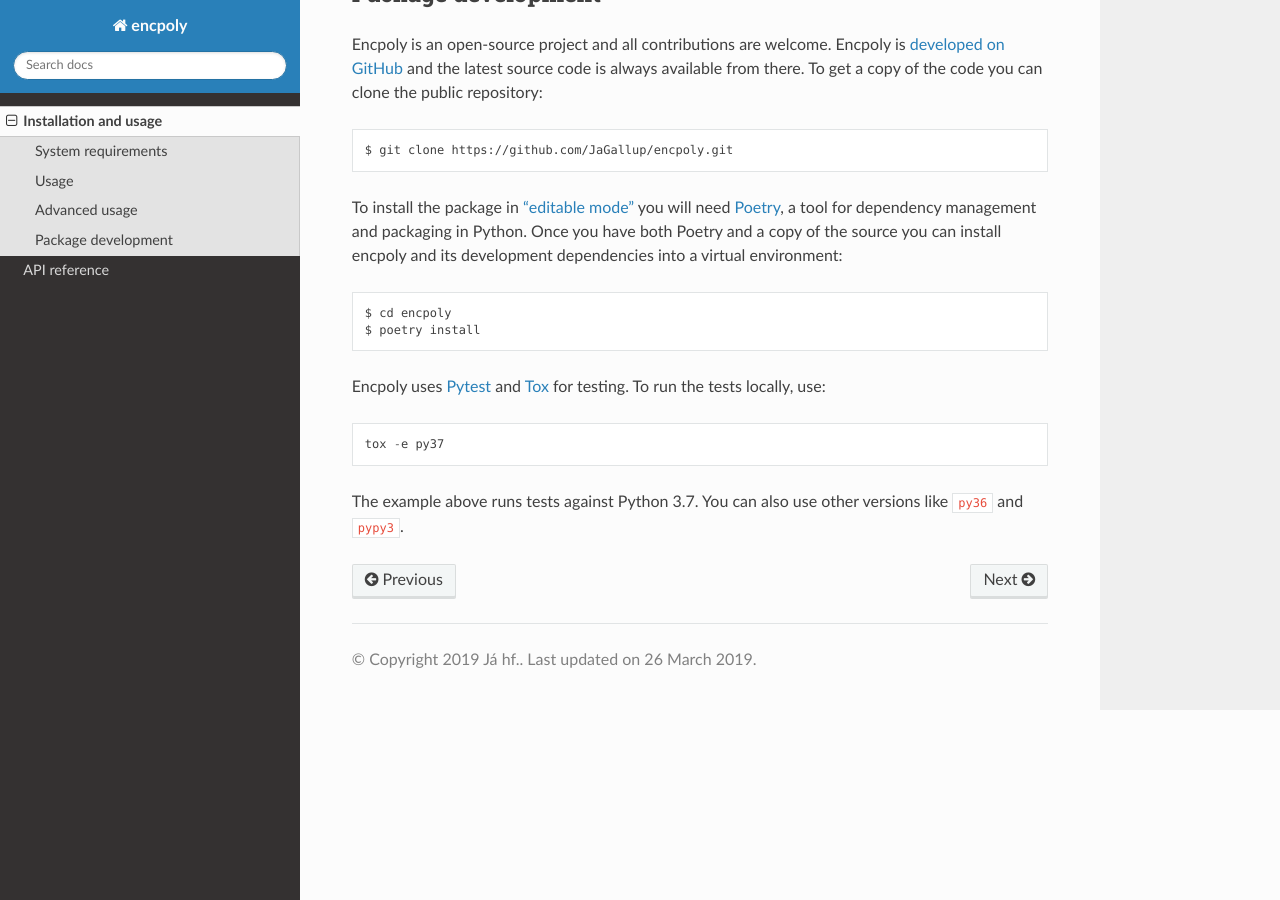
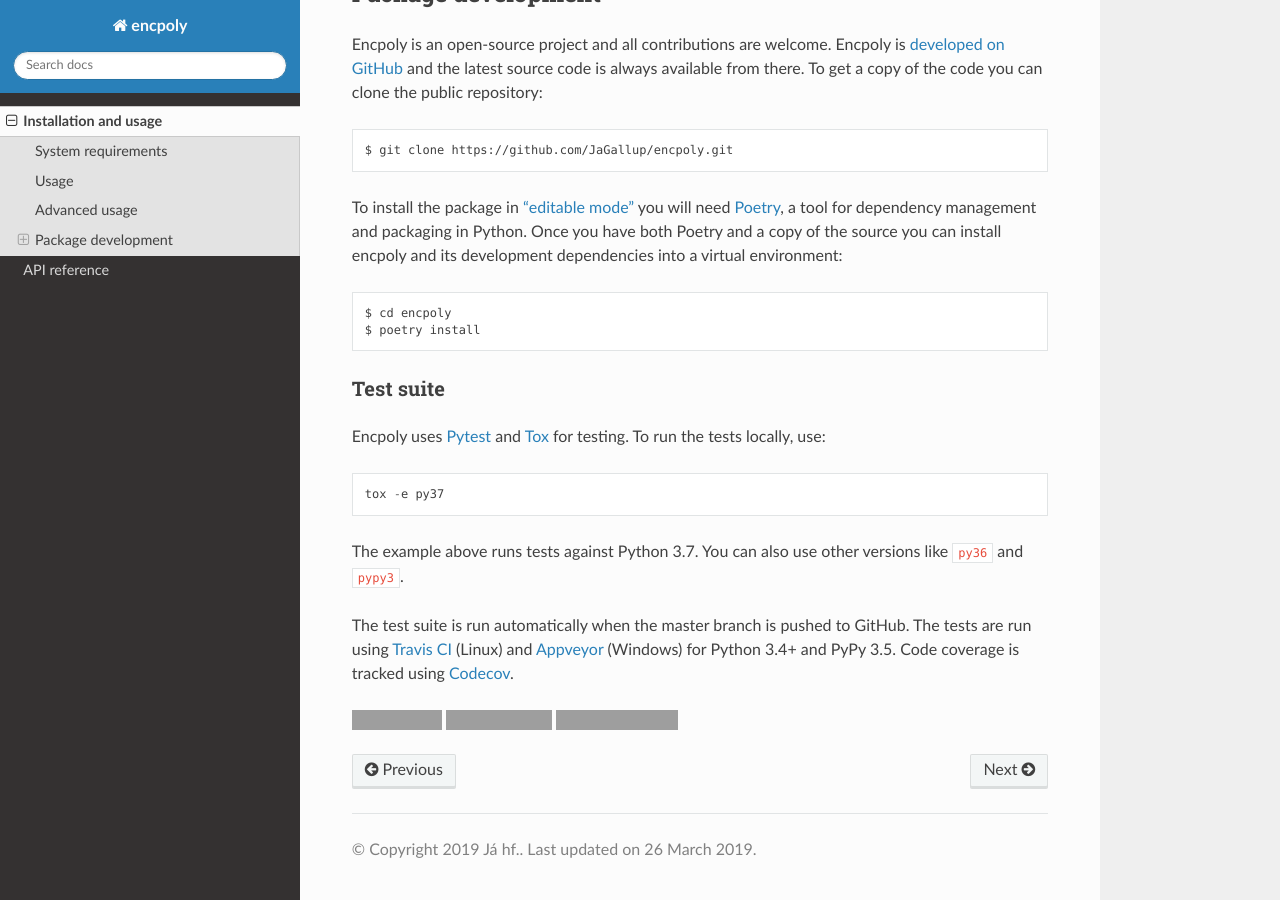
Before and after one commit to JaGallup/encpoly, a Sphinx documentation site: the page built from docs/installation.rst, in a window 1280 px wide and 900 px high, scrolled down 2235 px. Built offline with Sphinx 7.4.7 and the Read the Docs theme 2.0.0, drawn with Linux system fonts in a browser that asks for light colours; grey boxes are pictures that could not be loaded.

Commit message:
Add links to CI and code coverage reports

```diff
--- a/docs/installation.rst
+++ b/docs/installation.rst
@@ -81,11 +81,33 @@
     $ cd encpoly
     $ poetry install
 
+Test suite
+~~~~~~~~~~
+
 Encpoly uses Pytest_ and Tox_ for testing. To run the tests locally, use::
 
     tox -e py37
 
 The example above runs tests against Python 3.7. You can also use other versions like ``py36`` and ``pypy3``.
+
+The test suite is run automatically when the master branch is pushed to GitHub. The tests are run using `Travis CI`_ (Linux) and Appveyor_ (Windows) for Python 3.4+ and PyPy 3.5. Code coverage is tracked using Codecov_.
+
+.. image:: https://travis-ci.org/JaGallup/encpoly.svg?branch=master
+   :alt: Build status on Travis CI
+   :target: https://travis-ci.org/JaGallup/encpoly
+   :height: 20
+   :width: 90
+
+.. image:: https://ci.appveyor.com/api/projects/status/6lu5j29y6e22dken?svg=true
+   :alt: Build status on Appveyor
+   :target: https://ci.appveyor.com/project/flother/encpoly
+   :height: 20
+   :width: 106
+
+.. image:: https://codecov.io/gh/JaGallup/encpoly/branch/master/graph/badge.svg
+   :target: https://codecov.io/gh/JaGallup/encpoly
+   :height: 20
+   :width: 122
 
 
 .. _latest encpoly release is available on PyPI: https://pypi.org/project/encpoly/
@@ -100,3 +122,6 @@
 .. _"editable mode": https://pip.pypa.io/en/latest/reference/pip_install/#editable-installs
 .. _Pytest: https://docs.pytest.org/
 .. _Tox: https://tox.readthedocs.io/
+.. _Travis CI: https://travis-ci.org/JaGallup/encpoly
+.. _Appveyor: https://ci.appveyor.com/project/flother/encpoly
+.. _Codecov: https://codecov.io/gh/JaGallup/encpoly
```
